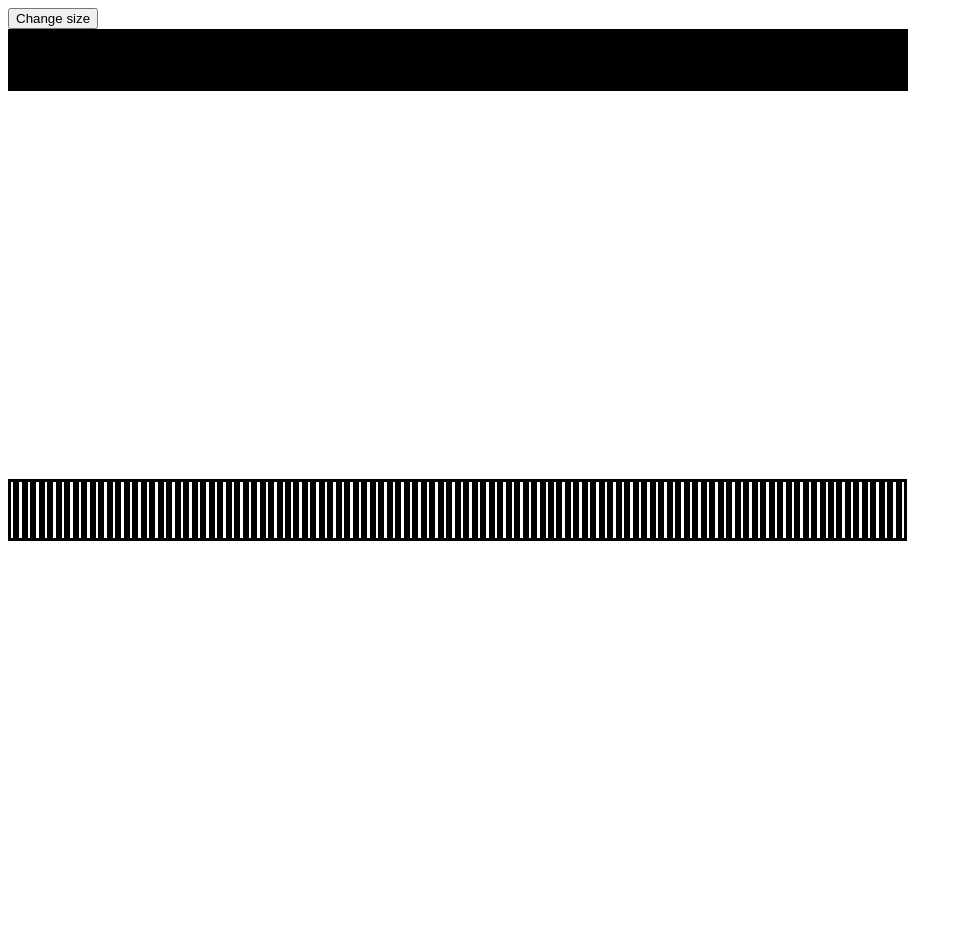
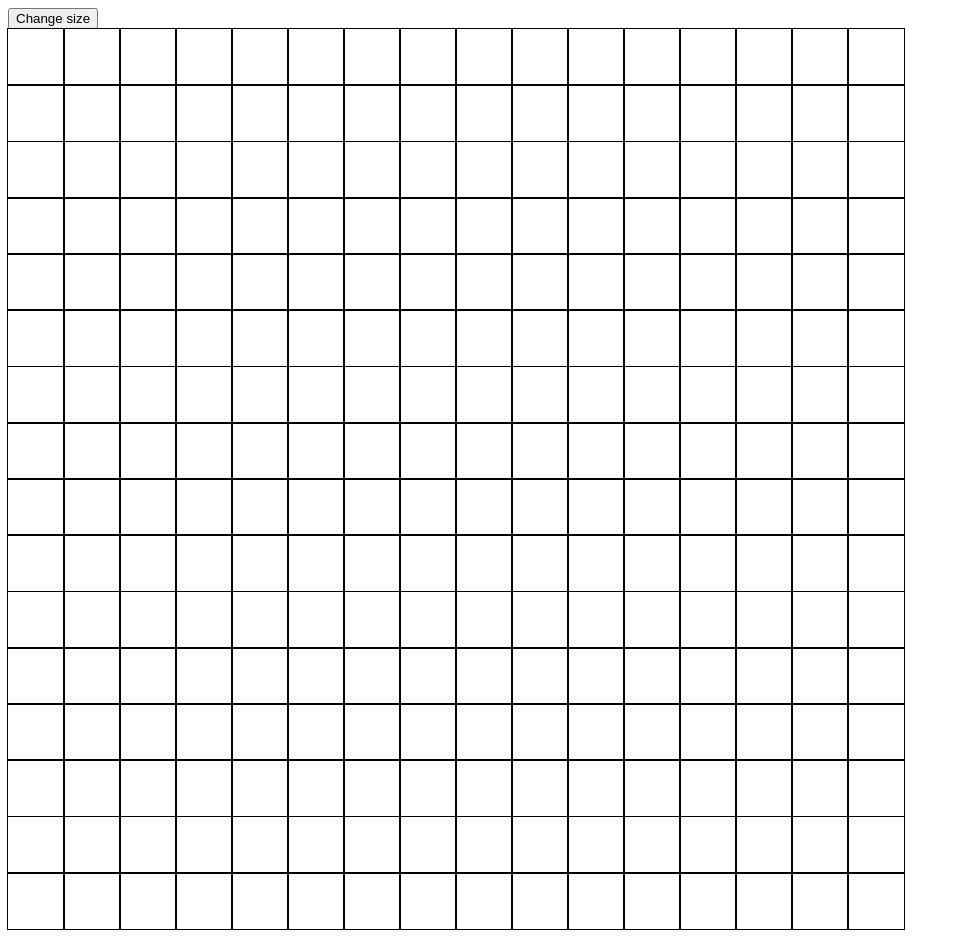
Before and after one commit to if-phillip-break/odin-sketch, a plain HTML site: page index.html in a window 1280 px wide. Shown: the whole page, without its empty margins (0-964 px from the left). Drawn offline with Linux system fonts and the light colour scheme.

Commit message:
FInished

```diff
--- a/javascript.js
+++ b/javascript.js
@@ -10,13 +10,13 @@ button.addEventListener("click", () => {
 
 function changeSize(size){
     clearGrid();
-
+    const maxDim = Math.floor(900 / size);
     for (let i = 0; i < size; i++){
         for (let j = 0; j < size; j++){
             const square = document.createElement("div");
             square.classList.add("square");
-            square.style.height = `${900 / size}px`
-            square.style.width = `${900 / size}px`
+            square.style.height = maxDim + "px";
+            square.style.width = maxDim + "px";
             container.appendChild(square);
         }
     }
--- a/stylesheet.css
+++ b/stylesheet.css
@@ -8,7 +8,7 @@
 }
 
 .square {
-    border-color: black;
-    border-style: solid;
-    flex: 1;
+    outline: 1px solid black;
+    display: inline-block;
+    border: none;
 }
```
